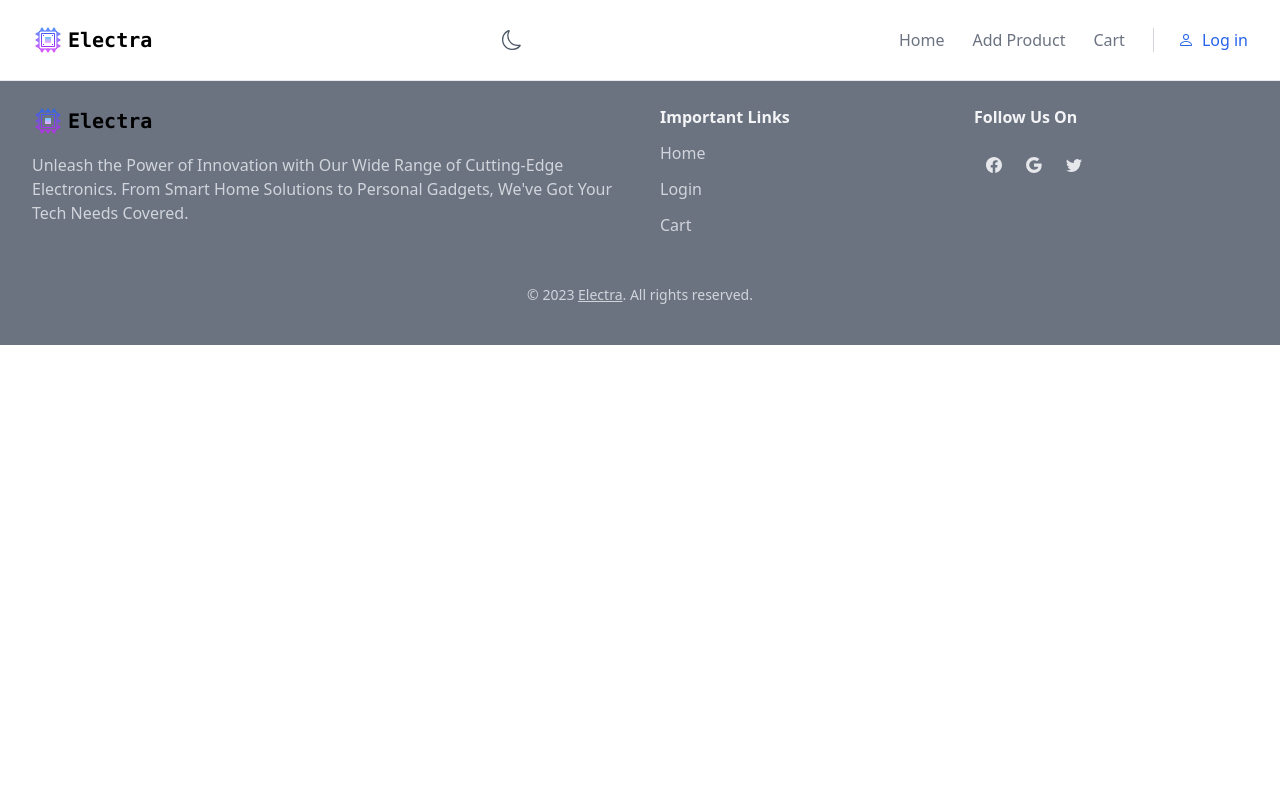
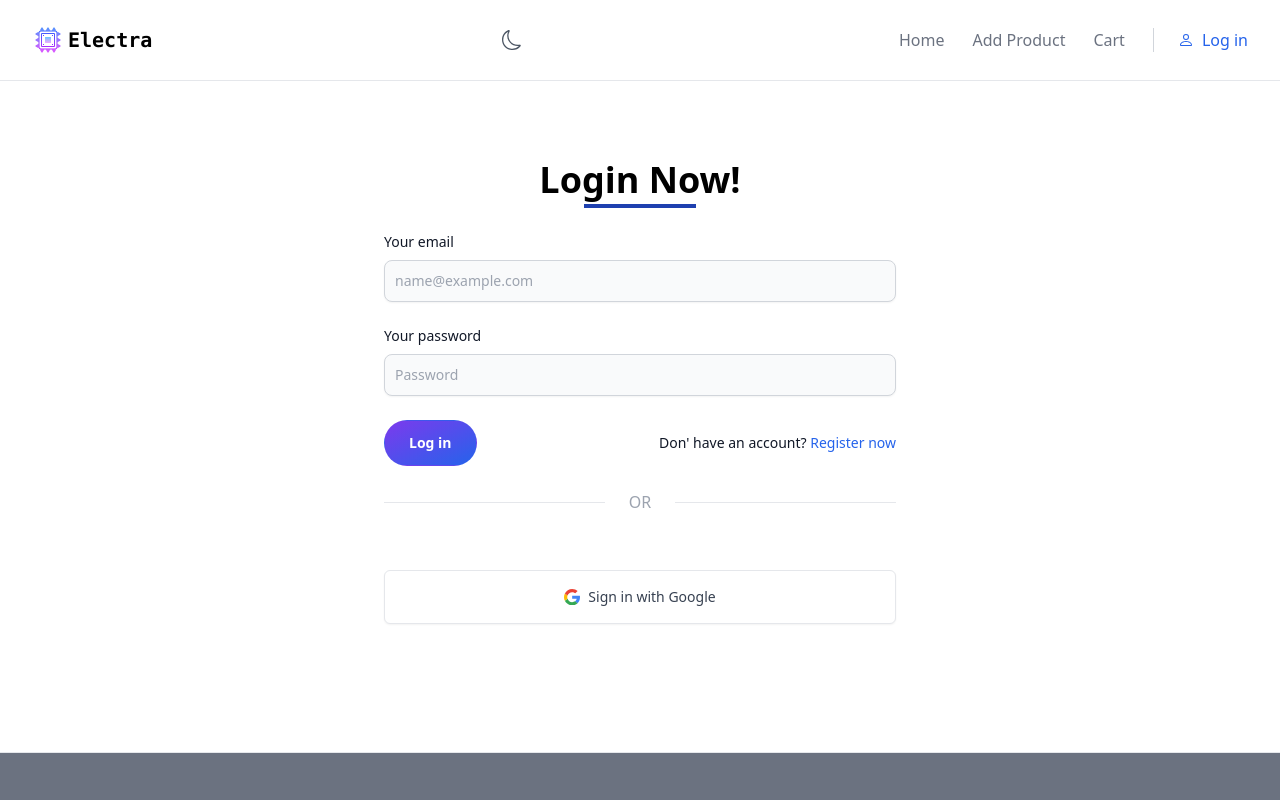
Before and after one commit to imtiazsakib15/electra-client, a React (Vite) app: page /login in a window 1280 px wide. Shown: the top 800 px of the page. Built offline with nearby package versions, Linux system fonts and the light colour scheme; no server answers.

Commit message:
Sign in with email and password added

```diff
--- a/src/pages/AddProduct.jsx
+++ b/src/pages/AddProduct.jsx
@@ -1,4 +1,5 @@
 import Swal from "sweetalert2";
+import Button from "../components/Button";
 
 const AddProduct = () => {
   const handleAddProduct = (event) => {
@@ -176,11 +177,8 @@ const AddProduct = () => {
             required
           ></textarea>
         </div>
-        <button
-          type="submit"
-          className="text-white bg-blue-700 hover:bg-blue-800 focus:ring-4 focus:outline-none focus:ring-blue-300 font-medium rounded-lg text-sm w-full sm:w-auto px-5 py-2.5 text-center dark:bg-blue-600 dark:hover:bg-blue-700 dark:focus:ring-blue-800"
-        >
-          Submit
+        <button type="submit">
+          <Button>Add product</Button>
         </button>
       </form>
     </div>
--- a/src/pages/Login.jsx
+++ b/src/pages/Login.jsx
@@ -1,11 +1,118 @@
-
+import toast from "react-hot-toast";
+import Button from "../components/Button";
+import { Link } from "react-router-dom";
+import { useContext } from "react";
+import { AuthContext } from "../providers/AuthProvider";
 
 const Login = () => {
-    return (
-        <div>
-            login
+  const { signIn, googleSignIn } = useContext(AuthContext);
+  const handleLogin = (event) => {
+    event.preventDefault();
+    const form = event.target;
+
+    const email = form.email.value;
+    const password = form.password.value;
+
+    signIn(email, password)
+      .then((userCredential) => {
+        const user = userCredential.user;
+        console.log(user);
+        toast.success("Sign In Successfully!");
+      })
+      .catch((error) => {
+        toast.error(error.message);
+      });
+  };
+
+  return (
+    <div className="max-w-xl py-32 px-4 sm:px-6 lg:px-8 lg:pt-40 mx-auto">
+      <h2 className="text-4xl font-bold dark:text-white text-center">
+        Login Now!
+      </h2>
+      <div className="border-2 border-blue-800 w-28 mt-1 mb-6 mx-auto"></div>
+      <form onSubmit={handleLogin}>
+        <div className="mb-6">
+          <label
+            htmlFor="email"
+            className="block mb-2 text-sm font-medium text-gray-900 dark:text-white"
+          >
+            Your email
+          </label>
+          <input
+            type="email"
+            id="email"
+            name="email"
+            className="shadow-sm bg-gray-50 border border-gray-300 text-gray-900 text-sm rounded-lg focus:ring-blue-500 focus:border-blue-500 block w-full p-2.5 dark:bg-gray-700 dark:border-gray-600 dark:placeholder-gray-400 dark:text-white dark:focus:ring-blue-500 dark:focus:border-blue-500 dark:shadow-sm-light"
+            placeholder="name@example.com"
+            required
+          />
         </div>
-    );
+        <div className="mb-6">
+          <label
+            htmlFor="password"
+            className="block mb-2 text-sm font-medium text-gray-900 dark:text-white"
+          >
+            Your password
+          </label>
+          <input
+            type="password"
+            id="password"
+            name="password"
+            className="shadow-sm bg-gray-50 border border-gray-300 text-gray-900 text-sm rounded-lg focus:ring-blue-500 focus:border-blue-500 block w-full p-2.5 dark:bg-gray-700 dark:border-gray-600 dark:placeholder-gray-400 dark:text-white dark:focus:ring-blue-500 dark:focus:border-blue-500 dark:shadow-sm-light"
+            placeholder="Password"
+            required
+          />
+        </div>
+        <div className="sm:flex sm:items-center sm:justify-between">
+          <button type="submit">
+            <Button>Log in</Button>
+          </button>
+          <p className="text-sm mt-4 sm:mt-0 text-gray-900 dark:text-gray-300 font-medium">
+            Don&apos; have an account?{" "}
+            <Link className="text-blue-600 hover:underline" to="/register">
+              Register now
+            </Link>
+          </p>
+        </div>
+      </form>
+      <div className="py-6 flex items-center text-gray-400 uppercase before:flex-[1_1_0%] before:border-t before:mr-6 after:flex-[1_1_0%] after:border-t after:ml-6 dark:text-gray-500 dark:before:border-gray-600 dark:after:border-gray-600">
+        Or
+      </div>
+      <div className="mt-8 grid">
+        <button
+          onClick={() => googleSignIn()}
+          type="button"
+          className="py-3 px-4 inline-flex justify-center items-center gap-2 rounded-md border font-medium bg-white text-gray-700 shadow-sm align-middle hover:bg-gray-50 focus:outline-none focus:ring-2 focus:ring-offset-2 focus:ring-offset-white focus:ring-blue-600 transition-all text-sm sm:p-4 dark:bg-slate-900 dark:hover:bg-slate-800 dark:border-gray-700 dark:text-gray-400 dark:hover:text-white dark:focus:ring-offset-gray-800"
+        >
+          <svg
+            className="w-4 h-auto"
+            width="46"
+            height="47"
+            viewBox="0 0 46 47"
+            fill="none"
+          >
+            <path
+              d="M46 24.0287C46 22.09 45.8533 20.68 45.5013 19.2112H23.4694V27.9356H36.4069C36.1429 30.1094 34.7347 33.37 31.5957 35.5731L31.5663 35.8669L38.5191 41.2719L38.9885 41.3306C43.4477 37.2181 46 31.1669 46 24.0287Z"
+              fill="#4285F4"
+            />
+            <path
+              d="M23.4694 47C29.8061 47 35.1161 44.9144 39.0179 41.3012L31.625 35.5437C29.6301 36.9244 26.9898 37.8937 23.4987 37.8937C17.2793 37.8937 12.0281 33.7812 10.1505 28.1412L9.88649 28.1706L2.61097 33.7812L2.52296 34.0456C6.36608 41.7125 14.287 47 23.4694 47Z"
+              fill="#34A853"
+            />
+            <path
+              d="M10.1212 28.1413C9.62245 26.6725 9.32908 25.1156 9.32908 23.5C9.32908 21.8844 9.62245 20.3275 10.0918 18.8588V18.5356L2.75765 12.8369L2.52296 12.9544C0.909439 16.1269 0 19.7106 0 23.5C0 27.2894 0.909439 30.8731 2.49362 34.0456L10.1212 28.1413Z"
+              fill="#FBBC05"
+            />
+            <path
+              d="M23.4694 9.07688C27.8699 9.07688 30.8622 10.9863 32.5344 12.5725L39.1645 6.11C35.0867 2.32063 29.8061 0 23.4694 0C14.287 0 6.36607 5.2875 2.49362 12.9544L10.0918 18.8588C11.9987 13.1894 17.25 9.07688 23.4694 9.07688Z"
+              fill="#EB4335"
+            />
+          </svg>
+          Sign in with Google
+        </button>
+      </div>
+    </div>
+  );
 };
 
 export default Login;
--- a/src/pages/Register.jsx
+++ b/src/pages/Register.jsx
@@ -31,19 +31,7 @@ const Register = () => {
       .then((userCredential) => {
         const user = userCredential.user;
         console.log(user);
-        toast.success('Register Successfully!')
-      })
-      .catch((error) => {
-        toast.error(error.message);
-      });
-  };
-
-  const handleGoogleSignIn = () => {
-    googleSignIn()
-      .then((userCredential) => {
-        const user = userCredential.user;
-        console.log(user);
-        toast.success('Sign In Successfully!')
+        toast.success("Register Successfully!");
       })
       .catch((error) => {
         toast.error(error.message);
@@ -144,7 +132,7 @@ const Register = () => {
       </div>
       <div className="mt-8 grid">
         <button
-          onClick={handleGoogleSignIn}
+          onClick={() => googleSignIn()}
           type="button"
           className="py-3 px-4 inline-flex justify-center items-center gap-2 rounded-md border font-medium bg-white text-gray-700 shadow-sm align-middle hover:bg-gray-50 focus:outline-none focus:ring-2 focus:ring-offset-2 focus:ring-offset-white focus:ring-blue-600 transition-all text-sm sm:p-4 dark:bg-slate-900 dark:hover:bg-slate-800 dark:border-gray-700 dark:text-gray-400 dark:hover:text-white dark:focus:ring-offset-gray-800"
         >
--- a/src/providers/AuthProvider.jsx
+++ b/src/providers/AuthProvider.jsx
@@ -9,6 +9,7 @@ import {
   signOut,
 } from "firebase/auth";
 import PropTypes from "prop-types";
+import toast from "react-hot-toast";
 
 export const AuthContext = createContext(null);
 
@@ -27,7 +28,13 @@ const AuthProvider = ({ children }) => {
     return signInWithEmailAndPassword(auth, email, password);
   };
   const googleSignIn = () => {
-    return signInWithPopup(auth, googleProvider);
+    signInWithPopup(auth, googleProvider)
+      .then(() => {
+        toast.success("Sign In Successfully!");
+      })
+      .catch((error) => {
+        toast.error(error.message);
+      });
   };
   const logOut = () => {
     setLoading(true);
```
